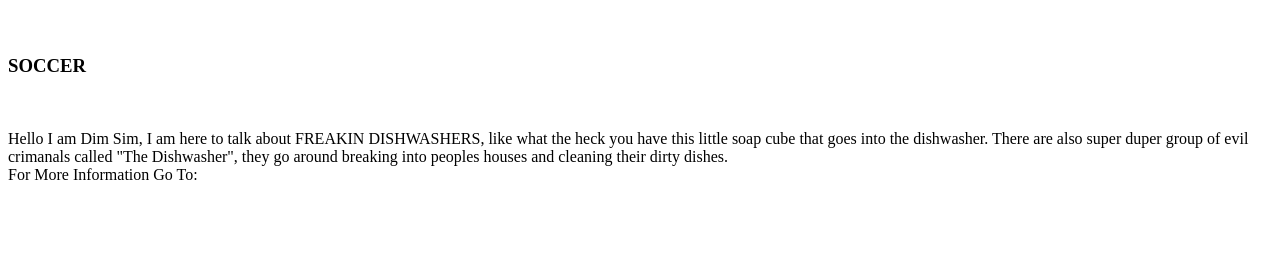
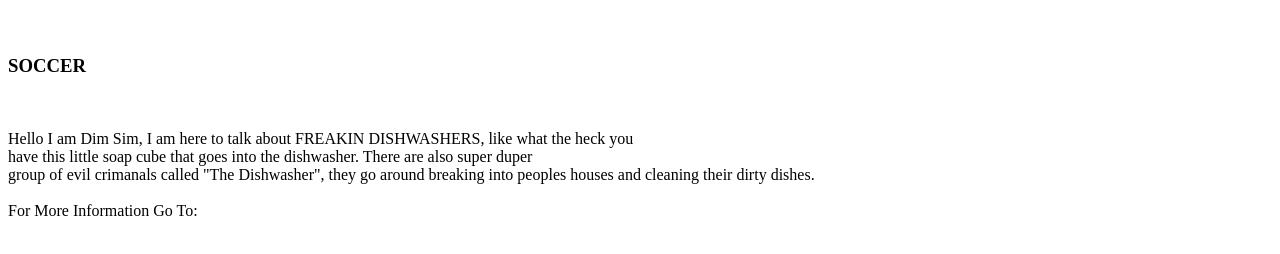
Before and after one commit to idiotresearch/idiotresearch.github.io, a plain HTML site: page index.html in a window 1280 px wide. Shown: the part 48-302 px from the top of the page. Drawn offline with Linux system fonts and the light colour scheme.

Commit message:
Update index.html

```diff
--- a/index.html
+++ b/index.html
@@ -11,10 +11,11 @@
       <h3>SOCCER</h3>
       <br>
       <p>
-        Hello I am Dim Sim, I am here to talk about FREAKIN DISHWASHERS, like what the heck you
-        have this little soap cube that goes into the dishwasher. There are also super duper
+        Hello I am Dim Sim, I am here to talk about FREAKIN DISHWASHERS, like what the heck you <br>
+        have this little soap cube that goes into the dishwasher. There are also super duper <br>
         group of evil crimanals called "The Dishwasher", they go around breaking into peoples houses
         and cleaning their dirty dishes.
+        <br>
         <br>
         For More Information Go To: <link href="https://en.illogicopedia.org/wiki/Dishwasher">
       </p>
```
